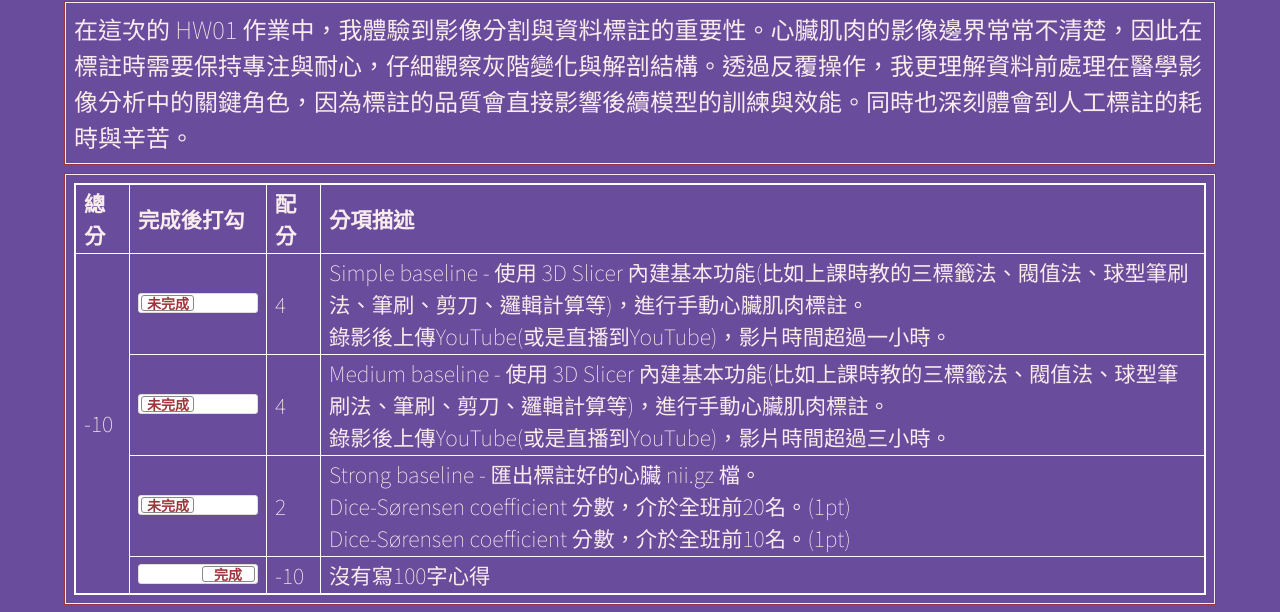
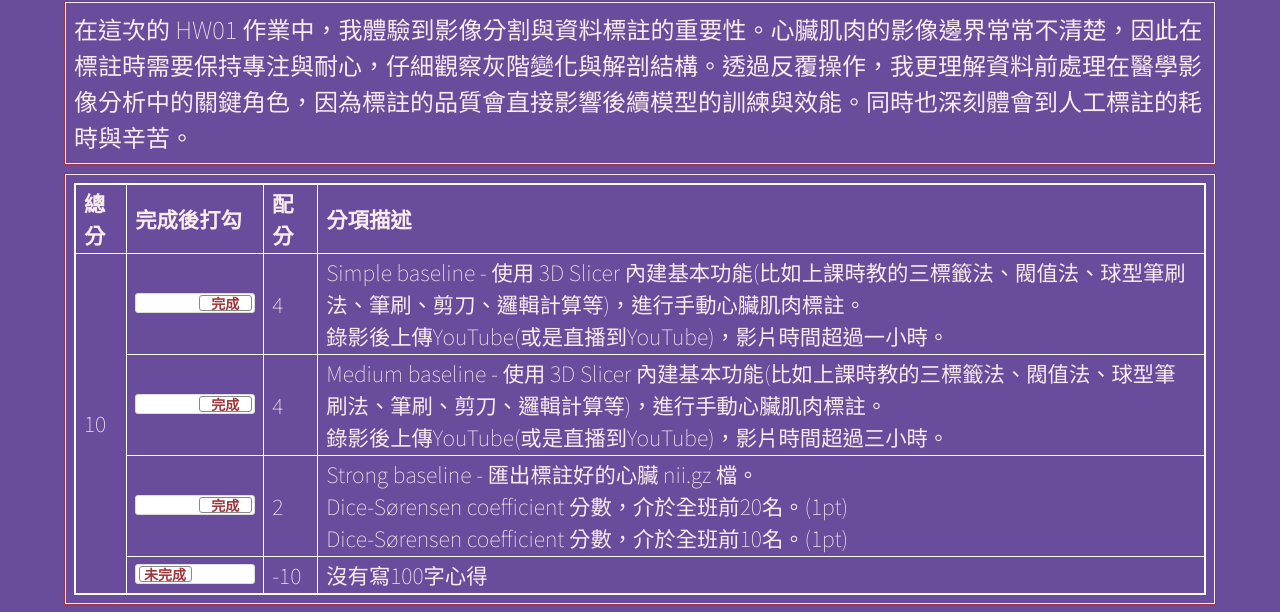
Before and after one commit to wubohao0310/ml2025f, a plain HTML site: page hw01/index.html in a window 1280 px wide. Shown: the part 183-795 px from the top of the page. Drawn offline with nearby package versions, Linux system fonts and the light colour scheme; a web font is replaced by a local one.

Commit message:
Update index.html

```diff
--- a/hw01/index.html
+++ b/hw01/index.html
@@ -170,27 +170,27 @@
         </tr>
         <tr>
           <td rowspan="4" id="myTotal"></td>
-          <td><input type="checkbox" class="flipswitch" id="myCheckbox1"></td>
+          <td><input type="checkbox" class="flipswitch" id="myCheckbox1"checked></td>
           <td id='m1'>4</td>
           <td>Simple baseline - 使用 3D Slicer 內建基本功能(比如上課時教的三標籤法、閥值法、球型筆刷法、筆刷、剪刀、邏輯計算等)，進行手動心臟肌肉標註。 <br>
             錄影後上傳YouTube(或是直播到YouTube)，影片時間超過一小時。
           </td>
         </tr>
         <tr>
-          <td><input type="checkbox" class="flipswitch" id="myCheckbox2"></td>
+          <td><input type="checkbox" class="flipswitch" id="myCheckbox2"checked></td>
           <td id='m2'>4</td>
           <td>Medium baseline - 使用 3D Slicer 內建基本功能(比如上課時教的三標籤法、閥值法、球型筆刷法、筆刷、剪刀、邏輯計算等)，進行手動心臟肌肉標註。 <br>
           錄影後上傳YouTube(或是直播到YouTube)，影片時間超過三小時。</td>
         </tr>
         <tr>
-          <td><input type="checkbox" class="flipswitch" id="myCheckbox3"></td>
+          <td><input type="checkbox" class="flipswitch" id="myCheckbox3"checked></td>
           <td id='m3'>2</td>
           <td>Strong baseline - 匯出標註好的心臟 nii.gz 檔。 <br>
           Dice-Sørensen coefficient 分數，介於全班前20名。(1pt) <br>
           Dice-Sørensen coefficient 分數，介於全班前10名。(1pt)</td>
         </tr>
         <tr>
-          <td><input type="checkbox" class="flipswitch" id="myCheckbox4"checked></td>
+          <td><input type="checkbox" class="flipswitch" id="myCheckbox4"></td>
           <td id='m4'>-10</td>
           <td>沒有寫100字心得</td>
         </tr>
```
